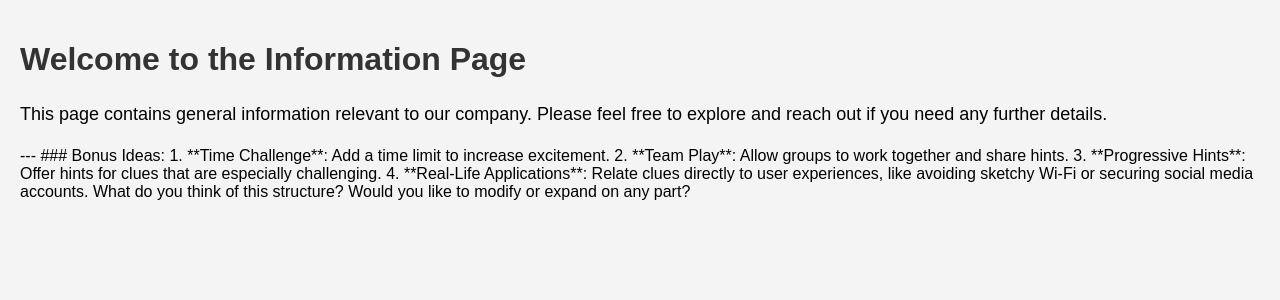
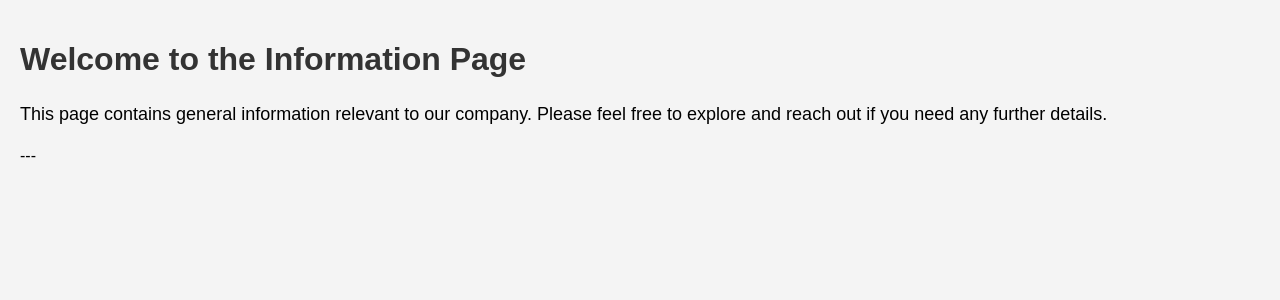
Before and after one commit to devil-14/Testing-website-, a Jekyll site: the page info/index.html, which Jekyll copies as it is, in a window 1280 px wide. Shown: the top 300 px of the page. Built offline with Jekyll 4.4.1, drawn with Linux system fonts in a browser that asks for light colours.

Commit message:
Update index.html

```diff
--- a/info/index.html
+++ b/info/index.html
@@ -28,11 +28,3 @@
 
 
 ---
-
-### Bonus Ideas:
-1. **Time Challenge**: Add a time limit to increase excitement.
-2. **Team Play**: Allow groups to work together and share hints.
-3. **Progressive Hints**: Offer hints for clues that are especially challenging.
-4. **Real-Life Applications**: Relate clues directly to user experiences, like avoiding sketchy Wi-Fi or securing social media accounts.
-
-What do you think of this structure? Would you like to modify or expand on any part?
```
